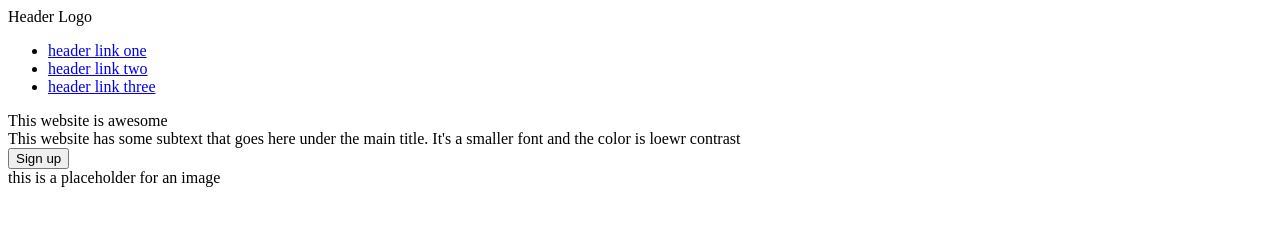
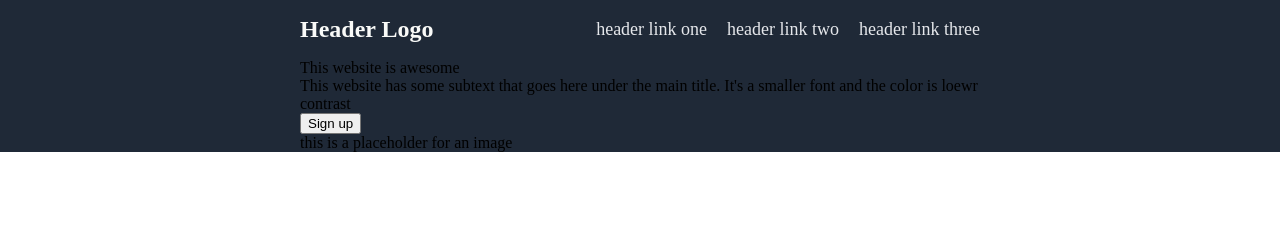
Before and after one commit to Antuuna/odin-landingpage, a plain HTML site: page index.html in a window 1280 px wide. Drawn offline with Linux system fonts and the light colour scheme.

Commit message:
Add styling and formatting to header temp elements

```diff
--- a/index.html
+++ b/index.html
@@ -10,8 +10,8 @@
         <div class="one">
 
         <div class="one-header">
-            <div>Header Logo</div>
-            <div>
+            <div class="header-logo">Header Logo</div>
+            <div class="links">
                 <ul>
                     <li><a href="#">header link one</a></li>
                     <li><a href="#">header link two</a></li>
--- a/style.css
+++ b/style.css
@@ -0,0 +1,44 @@
+body {
+    display: flex;
+    flex-direction: column;
+    margin: 0;
+}
+
+.one {
+    display: flex;
+    flex-direction: column;
+    background-color: #1F2937;
+     padding: 0px 300px;
+    /* padding: 0px 80px; */
+}
+
+.one-header {
+    display: flex;
+    justify-content: space-between;
+    align-items: center;
+    margin: 16px 0px;
+}
+
+ul {
+    list-style: none;
+    margin: 0;
+    padding: 0;
+}
+
+a {
+    text-decoration: none;
+    font-size: 18px;
+    color: #E5E7EB;
+}
+
+li {
+    display: inline;
+    padding-left: 16px;
+}
+
+
+.header-logo {
+    font-size: 24px;
+    color: #F9FaF8;
+    font-weight: bold;
+}
```
